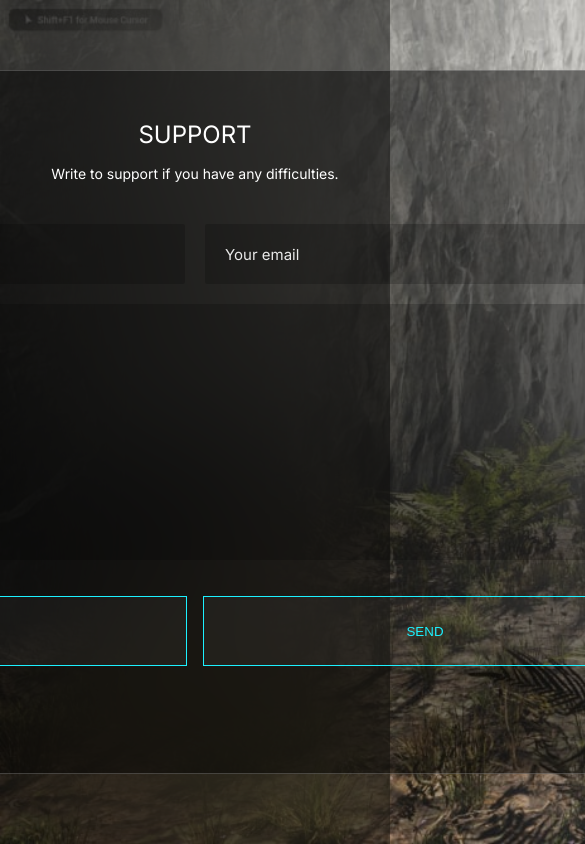
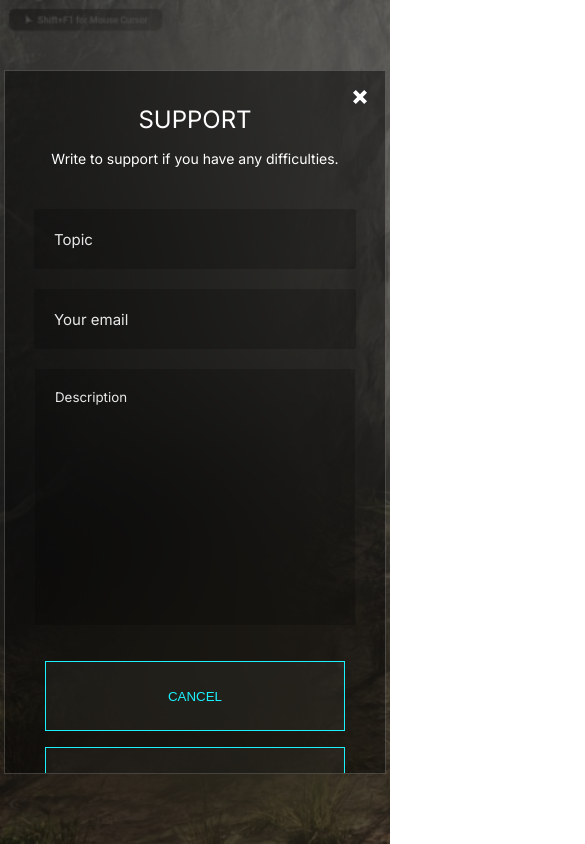
Before and after one commit to DanilaP/aftergo, a React (Create React App) app: page /Support in a window 390 px wide. Shown: the top 844 px of the page, 585 px wide, since content can reach past the window. Built offline with nearby package versions, Linux system fonts and the light colour scheme.

Commit message:
mobile_adaptive

```diff
--- a/src/Components/ForgetPasswordCode.jsx
+++ b/src/Components/ForgetPasswordCode.jsx
@@ -5,6 +5,7 @@ import logoImg from '../Icons/logoImg.png';
 import { useState } from 'react';
 import errorImg from '../Icons/errors.png';
 import { useNavigate } from 'react-router-dom';
+import { useEffect } from 'react';
 
 function ForgetPasswordCode() {
     const [inputActive, setInputActive] = useState(false);
@@ -31,6 +32,9 @@ function ForgetPasswordCode() {
                 }
             }
     }
+    useEffect(() => {
+        store.dispatch({type: "LASTROUTE", payload: "/ForgetPasswordFirst"});
+    }, [])
   return (
       <div>
         <div onClick={(e) => e.stopPropagation()} className="forgetPassword__code__modal__box">
--- a/src/Components/ForgetPasswordFirst.jsx
+++ b/src/Components/ForgetPasswordFirst.jsx
@@ -6,6 +6,7 @@ import { useState } from 'react';
 import errorImg from '../Icons/errors.png';
 import axios from 'axios';
 import { useNavigate } from 'react-router-dom';
+import { useEffect } from 'react';
 
 function ForgetPasswordFirst() {
     const [inputActive, setInputActive] = useState(false);
@@ -22,14 +23,16 @@ function ForgetPasswordFirst() {
     const continueToNext = async () => {
         let rule = /^[\w]{1}[\w-\.]*@[\w-]+\.[a-z]{2,4}$/i;
         let valid = rule.test(userEmail);
-
+        store.dispatch({type: "LASTROUTE", payload: "/ForgetPasswordFirst"});
+        history("/ForgetPasswordCode");
+        /*
         if (valid) {
             await axios.post('https://aftergo-api-dev.azurewebsites.net/api/auth/forgot/password', userEmail)
             .then((response) => {
                 setIsError(false);
                 setErrorMessage("");
                 store.dispatch({type: "LASTROUTE", payload: "/ForgetPasswordFirst"});
-                history("/ForgetPasswordCode");
+                //history("/ForgetPasswordCode");
             })
             .catch((error) => {
                 setErrorMessage('Incorrect email. Please try again.');
@@ -40,10 +43,14 @@ function ForgetPasswordFirst() {
             setErrorMessage('Incorrect email. Please try again.');
             setIsError(true);
         }
+        */
     }
     const toPrev = () => {
         history(lastRoute);
     }
+    useEffect(() => {
+        store.dispatch({type: "LASTROUTE", payload: "/LogInFirst"});
+    }, [])
   return (
       <div>
         <div onClick={(e) => e.stopPropagation()} className="forgetPassword__modal__box">
--- a/src/Components/LegacyBoxComponents/ChooseLandMenu.jsx
+++ b/src/Components/LegacyBoxComponents/ChooseLandMenu.jsx
@@ -35,13 +35,13 @@ function ChooseLandMenu() {
             </div>
         </div>
         <div className="main__menu">
-            <button>MY LEGACY BOX</button>
-            <button onClick={GoToOrderingNewLand}>ORDER MY LAND</button>
-            <button onClick={GoToOrderingNewLand}>GIFT TO FRIEND</button>
-            <button onClick={goToProfile}>PROFILE</button>
-            <button>ABOUT US</button>
-            <button onClick={goToSupport}>SUPPORT</button>
-            <button onClick={returnToTheWorld}>RETURN TO THE WORLD</button>
+            <button id = "block_a">MY LEGACY BOX</button>
+            <button id = "block_b" onClick={GoToOrderingNewLand}>ORDER MY LAND</button>
+            <button id = "block_c" onClick={GoToOrderingNewLand}>GIFT TO FRIEND</button>
+            <button id = "block_d" onClick={goToProfile}>PROFILE</button>
+            <button id = "block_e">ABOUT US</button>
+            <button id = "block_f" onClick={goToSupport}>SUPPORT</button>
+            <button id = "block_g" onClick={returnToTheWorld}>RETURN TO THE WORLD</button>
         </div>
     </div>
   );
--- a/src/Components/LegacyBoxComponents/ChooseLandMenu.scss
+++ b/src/Components/LegacyBoxComponents/ChooseLandMenu.scss
@@ -78,3 +78,56 @@
         }
     }
 }
+@media screen and (max-width: 800px) {
+    .choose__land__modal__box {
+        & .main__menu {
+            display: grid;
+            align-items: center;
+            justify-content: center;
+            justify-items: center;
+            margin-top: calc(100vh - 350px);
+            grid-template-columns: repeat(3, 1fr);
+
+            & button {
+                font-size: 11px;
+                width: 158px;
+                height: 70px;
+            }
+
+        }
+    }
+}
+@media screen and (max-width: 600px) {
+    .choose__land__modal__box {
+        & .main__menu {
+            margin-top: calc(100vh - 350px);
+            grid-template-columns: repeat(3, 1fr);
+
+            & #block_g {
+                position: absolute;
+                margin-top: 280px;
+            }
+            & button {
+                width: 158px;
+                height: 70px;
+            }
+        }
+    }
+}
+@media screen and (max-width: 520px) {
+    .choose__land__modal__box {
+        & .main__menu {
+            margin-top: calc(100vh - 450px);
+            grid-template-columns: repeat(2, 1fr);
+
+            & #block_g {
+                position: absolute;
+                margin-top: 350px;
+            }
+            & button {
+                width: 158px;
+                height: 70px;
+            }
+        }
+    }
+}
--- a/src/Components/LegacyBoxComponents/Support.scss
+++ b/src/Components/LegacyBoxComponents/Support.scss
@@ -118,3 +118,84 @@
         }
     }
 }
+@media screen and (max-width: 1440px) {
+    .support__modal__box {
+        & .support__box {
+            width: 1000px;
+
+            & .close__btn {
+                margin-left: 950px;
+            }
+        }
+    }
+}
+@media screen and (max-width: 1015px) {
+    .support__modal__box {
+        & .support__box {
+            width: 800px;
+            overflow-y: scroll;
+            overflow-x: hidden;
+
+            & .header__text {
+                margin-top: 150px;
+            }
+            & .close__btn {
+                position: absolute;
+                margin-top: -650px;
+                margin-left: 750px;
+            }
+            & .inputs__box {
+                display: flex;
+                flex-direction: column;
+            }
+            & .text__area__box {
+                & textarea {
+                    width: 408px;
+                }
+            }
+            & .buttons {
+                display: flex;
+                flex-direction: column;
+            }
+        }
+    }
+}
+@media screen and (max-width: 830px) {
+    .support__modal__box {
+        & .support__box {
+            width: 600px;
+
+            & .close__btn {
+                margin-top: -650px;
+                margin-left: 550px;
+            }
+        }
+    }
+}
+@media screen and (max-width: 750px) {
+    .support__modal__box {
+        & .support__box {
+            width: 380px;
+
+            & .close__btn {
+                margin-top: -650px;
+                margin-left: 330px;
+            }
+            & .inputs__box {
+                & input {
+                    width: 300px;
+                }
+            }
+            & .text__area__box {
+                & textarea {
+                    width: 280px;
+                }
+            }
+            & .buttons {
+                & button {
+                    width: 300px;
+                }
+            }
+        }
+    }
+}
--- a/src/Components/ProfileComponents/Profile.scss
+++ b/src/Components/ProfileComponents/Profile.scss
@@ -249,3 +249,124 @@
         }
     }
 }
+@media screen and (max-width: 1024px) {
+    .profile__modal__box {
+        & .profile__box {
+            width: 800px;
+            overflow-x: hidden;
+
+            & .header__text {
+                display: flex;
+                flex-direction: column;
+                margin-top: 300px;
+
+                & .text {
+                    margin: 0 auto;
+                }
+                & .close__btn {
+                    margin-top: -80px;
+                    margin-left: 750px;
+                }
+            }
+            & .user__personal__info__box {
+                display: flex;
+                overflow-x: scroll;
+                flex-direction: column;
+                width: 700px;
+            }
+            & .box__with__buttons {
+                display: grid;
+
+                & button {
+                    margin-top: 10px;
+                }
+            }
+        }
+    }
+}
+@media screen and (max-width: 820px) {
+    .profile__modal__box {
+        & .profile__box {
+            width: 600px;
+
+            & .header__text {
+                margin-top: 300px;
+
+                & .close__btn {
+                    margin-top: -80px;
+                    margin-left: 550px;
+                }
+            }
+
+            & .user__personal__info__box {
+                width: 500px;
+            }
+            & .box__with__buttons {
+                & button {
+                    margin-top: 10px;
+                }
+            }
+        }
+    }
+}
+@media screen and (max-width: 620px) {
+    .profile__modal__box {
+        & .profile__box {
+            width: 400px;
+
+            & .header__text {
+                margin-top: 300px;
+
+                & .close__btn {
+                    margin-top: -80px;
+                    margin-left: 350px;
+                }
+            }
+
+            & .user__personal__info__box {
+                width: 300px;
+
+                & input {
+                    width: 250px;
+                }
+            }
+            & .box__with__buttons {
+                & button {
+                    width: 250px;
+                    margin-top: 10px;
+                }
+            }
+        }
+    }
+}
+@media screen and (max-width: 420px) {
+    .profile__modal__box {
+        & .profile__box {
+            width: 320px;
+            height: 650px;
+
+            & .header__text {
+                margin-top: 300px;
+
+                & .close__btn {
+                    margin-top: -60px;
+                    margin-left: 270px;
+                }
+            }
+
+            & .user__personal__info__box {
+                width: 300px;
+
+                & input {
+                    width: 250px;
+                }
+            }
+            & .box__with__buttons {
+                & button {
+                    width: 250px;
+                    margin-top: 10px;
+                }
+            }
+        }
+    }
+}
```
